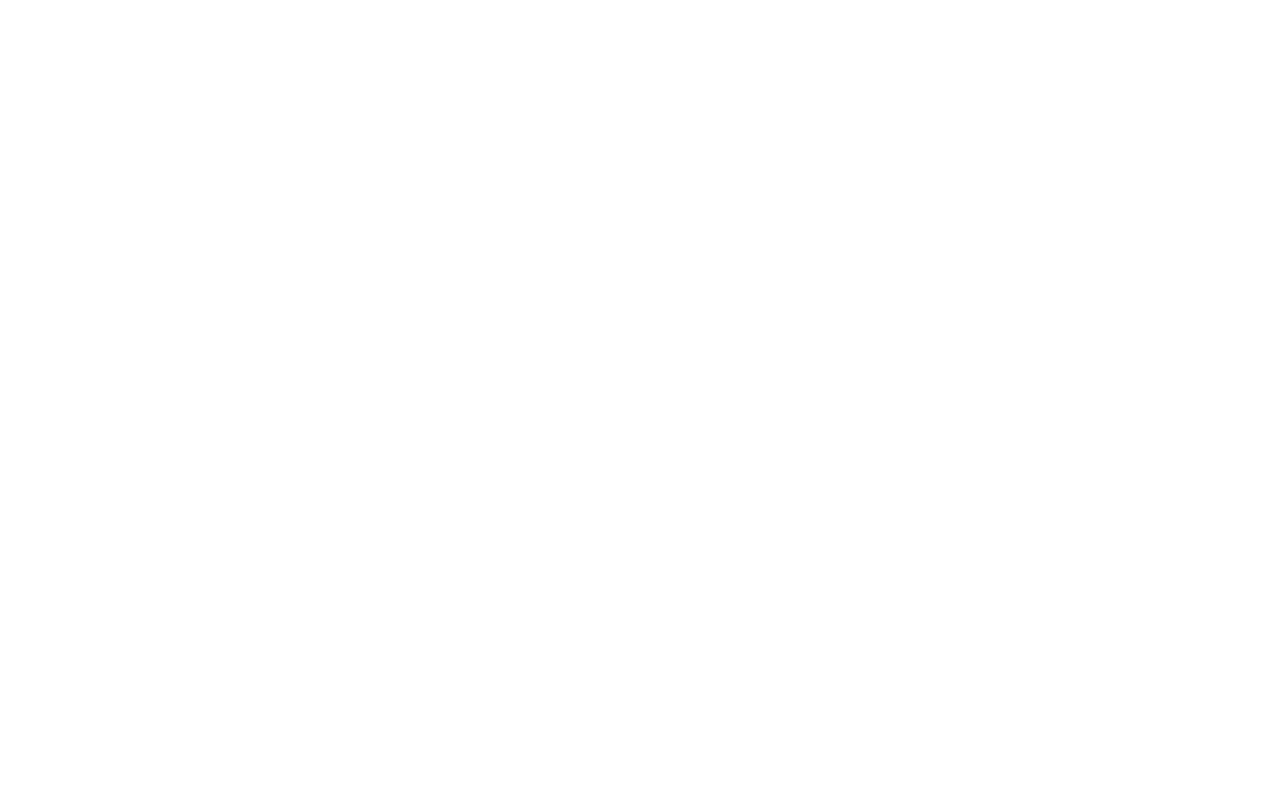
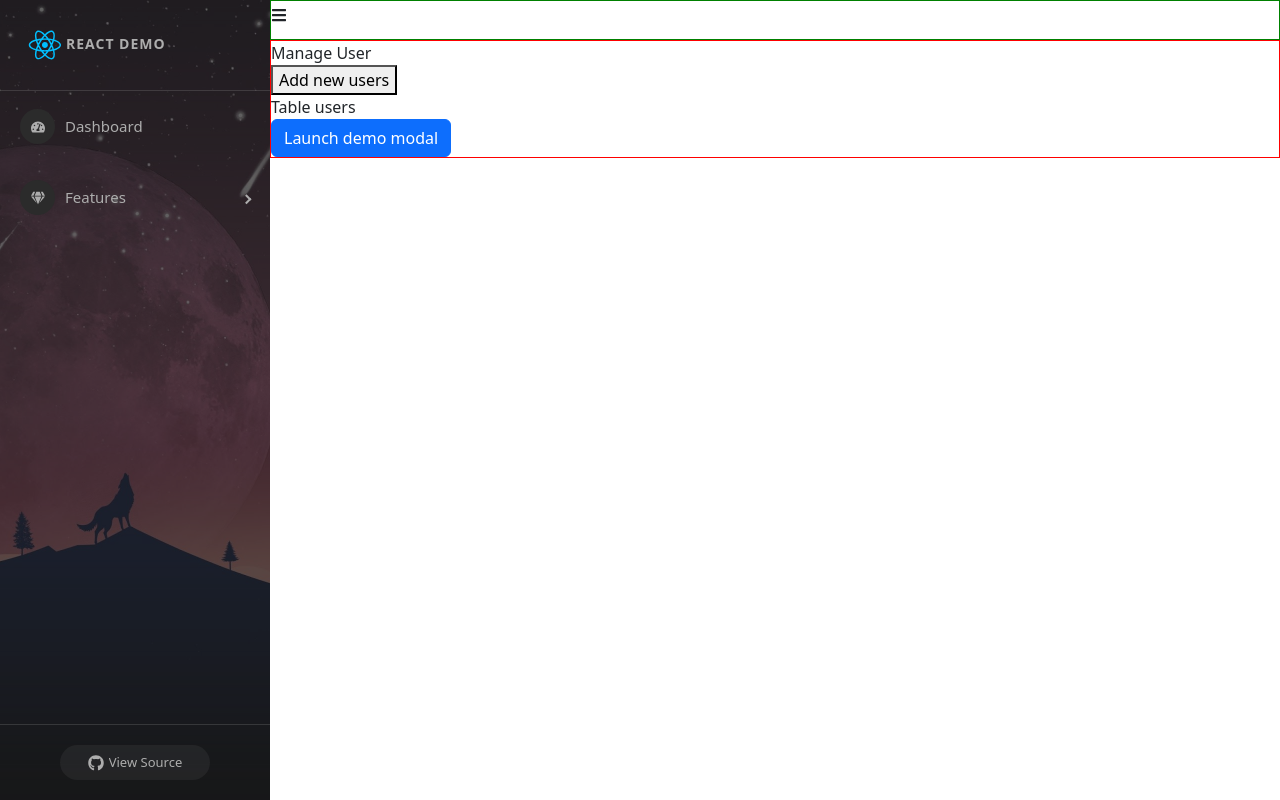
Before and after one commit to tempo1406/LearnReact, a React (Create React App) app: page /admins/manage-users in a window 1280 px wide. Before the commit this address had no page. Built offline with nearby package versions, Linux system fonts and the light colour scheme.

Commit message:
ModelAddUser

```diff
--- a/src/components/Admin/Admin.js
+++ b/src/components/Admin/Admin.js
@@ -1,8 +1,8 @@
 import SideBar from "./SideBar";
-import './Admin.scss';
-import { FaBars } from 'react-icons/fa';
+import "./Admin.scss";
+import { FaBars } from "react-icons/fa";
 import { useState } from "react";
-
+import { Outlet } from "react-router-dom";
 const Admin = (props) => {
     const [collapsed, setCollapsed] = useState(false);
 
@@ -12,10 +12,15 @@ const Admin = (props) => {
                 <SideBar collapsed={collapsed} />
             </div>
             <div className="admin-content">
-                <FaBars onClick={() => setCollapsed(!collapsed)} />
-                content goes here
+                <div className="admin-header">
+                    <FaBars onClick={() => setCollapsed(!collapsed)} />
+                </div>
+
+                <div className="admin-main">
+                    <Outlet/>
+                </div>
             </div>
         </div>
-    )
-}
+    );
+};
 export default Admin;
--- a/src/components/Admin/Admin.scss
+++ b/src/components/Admin/Admin.scss
@@ -1,4 +1,4 @@
-@import url('https://fonts.googleapis.com/css?family=Roboto&display=swap');
+@import url("https://fonts.googleapis.com/css?family=Roboto&display=swap");
 
 $sidebar-bg-color: #0c1e35;
 $submenu-bg-color: rgba(255, 255, 255, 0.05);
@@ -13,6 +13,17 @@ $icon-size: 35px;
     .admin-sidebar {
         .pro-sidebar {
             height: 100vh !important;
+        }
+    }
+    .admin-content {
+        width: 100%;
+        .admin-header {
+            height: 40px;
+            border: 1px solid green;
+        }
+
+        .admin-main {
+            border: 1px solid red;
         }
     }
     .sidebar-btn-wrapper {
--- /dev/null
+++ b/src/components/Admin/Content/DashBoard.js
@@ -0,0 +1,9 @@
+const DashBoard = (props) => {
+    return (
+        <div>
+            DashBoard
+        </div>
+    )
+}
+
+export default DashBoard;
--- /dev/null
+++ b/src/components/Admin/Content/ManageUser.js
@@ -0,0 +1,21 @@
+
+import ModalCreateUser from "./ModalCreateUser";
+
+const ManageUser = (props) => {
+    return (
+        <div className="manage-user-container">
+            <div className="title">Manage User</div>
+            <div className="users-content">
+                <div>
+                    <button>Add new users</button>
+                </div>
+                <div>
+                    Table users
+                    <ModalCreateUser />
+                </div>
+            </div>
+        </div>
+    );
+};
+
+export default ManageUser;
--- /dev/null
+++ b/src/components/Admin/Content/ModalCreateUser.js
@@ -0,0 +1,104 @@
+import { Modal } from "bootstrap";
+
+const ModalCreateUser = ()  => {
+    return (
+        <div>
+            <button
+                type="button"
+                className="btn btn-primary"
+                data-bs-toggle="modal"
+                data-bs-target="#staticBackdrop"
+            >
+                Launch demo modal
+            </button>
+
+            <div
+                className="modal fade modal-xl"
+                id="staticBackdrop"
+                data-bs-backdrop="static"
+                tabindex="-1"
+                aria-labelledby="exampleModalLabel"
+                aria-hidden="true"
+            >
+                <div className="modal-dialog">
+                    <div className="modal-content">
+                        <div className="modal-header">
+                            <h1 className="modal-title fs-5" id="exampleModalLabel">
+                                Modal title
+                            </h1>
+                            <button
+                                type="button"
+                                className="btn-close"
+                                data-bs-dismiss="modal"
+                                aria-label="Close"
+                                id="staticBackdropLabel"
+                            ></button>
+                        </div>
+                        <div className="modal-body">
+                            <form className="row g-3">
+                                <div className="col-md-6">
+                                    <label className="form-label">
+                                        Email
+                                    </label>
+                                    <input
+                                        type="email"
+                                        className="form-control"
+                                    />
+                                </div>
+                                <div className="col-md-6">
+                                    <label
+                                        className="form-label"
+                                    >
+                                        Password
+                                    </label>
+                                    <input
+                                        type="password"
+                                        className="form-control"
+                                    />
+                                </div>
+                                <div className="col-md-6">
+                                    <label className="form-label">
+                                        Username
+                                    </label>
+                                    <input
+                                        type="text"
+                                        className="form-control"
+                                    />
+                                </div>
+                                <div className="col-md-4">
+                                    <label className="form-label">
+                                        Role
+                                    </label>
+                                    <select className="form-select">
+                                        <option selected value="USER">User</option>
+                                        <option value="ADMIN">Admin</option>
+                                    </select>
+                                </div>
+                                <div className="col-md-12">
+                                    <label className="form-lable">
+                                        Image
+                                    </label>
+                                    <input type="file"></input>
+                                </div>
+                            </form>
+                        </div>
+                        <div className="modal-footer">
+                            <button
+                                type="button"
+                                className="btn btn-secondary"
+                                data-bs-dismiss="modal"
+                            >
+                                Close
+                            </button>
+                            <button type="button" className="btn btn-primary">
+                                Save changes
+                            </button>
+                        </div>
+                    </div>
+                </div>
+            </div>
+        </div>
+    );
+}
+
+export default ModalCreateUser;
--- a/src/components/Admin/SideBar.js
+++ b/src/components/Admin/SideBar.js
@@ -14,7 +14,7 @@ import sidebarBg from '../../assets/bg2.jpg';
 
 import { DiReact } from "react-icons/di";
 import { MdDashboard } from "react-icons/md";
-
+import { Link } from 'react-router-dom';
 const SideBar = (props) => {
     const { image, collapsed, toggled, handleToggleSidebar } = props;
     return (
@@ -51,6 +51,7 @@ const SideBar = (props) => {
                             // suffix={<span className="badge red">New</span>}
                         >
                             Dashboard
+                            <Link to = '/admins' />
                         </MenuItem>
                         {/* <MenuItem icon={<FaGem />}> components </MenuItem> */}
                     </Menu>
@@ -61,9 +62,16 @@ const SideBar = (props) => {
                             icon={<FaGem/>}
                             title="Features"
                         >
-                            <MenuItem> Managerment Users</MenuItem>
-                            <MenuItem> Managerment Quiz</MenuItem>
-                            <MenuItem> Managerment Questions</MenuItem>
+                            <MenuItem>
+                                Managerment Users
+                                <Link to = '/admins/manage-users' />
+                            </MenuItem>
+                            <MenuItem>
+                                Managerment Quiz
+                            </MenuItem>
+                            <MenuItem>
+                                Managerment Questions
+                            </MenuItem>
                         </SubMenu>
 
                     </Menu>
--- a/src/index.js
+++ b/src/index.js
@@ -9,6 +9,8 @@ import { BrowserRouter, Route, Routes } from "react-router-dom";
 import User from "./components/User/User";
 import Admin from "./components/Admin/Admin";
 import HomPage from "./components/Home/HomePage";
+import ManageUser from "./components/Admin/Content/ManageUser";
+import DashBoard from "./components/Admin/Content/DashBoard";
 
 const root = ReactDOM.createRoot(document.getElementById("root"));
 root.render(
@@ -21,7 +23,10 @@ root.render(
                     <Route path="users" element={<User />} />
 
                 </Route>
-                <Route path="admins" element={<Admin />} />
+                <Route path="/admins" element={<Admin />} >
+                    <Route index element={<DashBoard />} />
+                    <Route path="manage-users" element={<ManageUser />} />
+                </Route>
             </Routes>
         </BrowserRouter>
 
```
Lines whose indentation alone changed are shown as unchanged.
